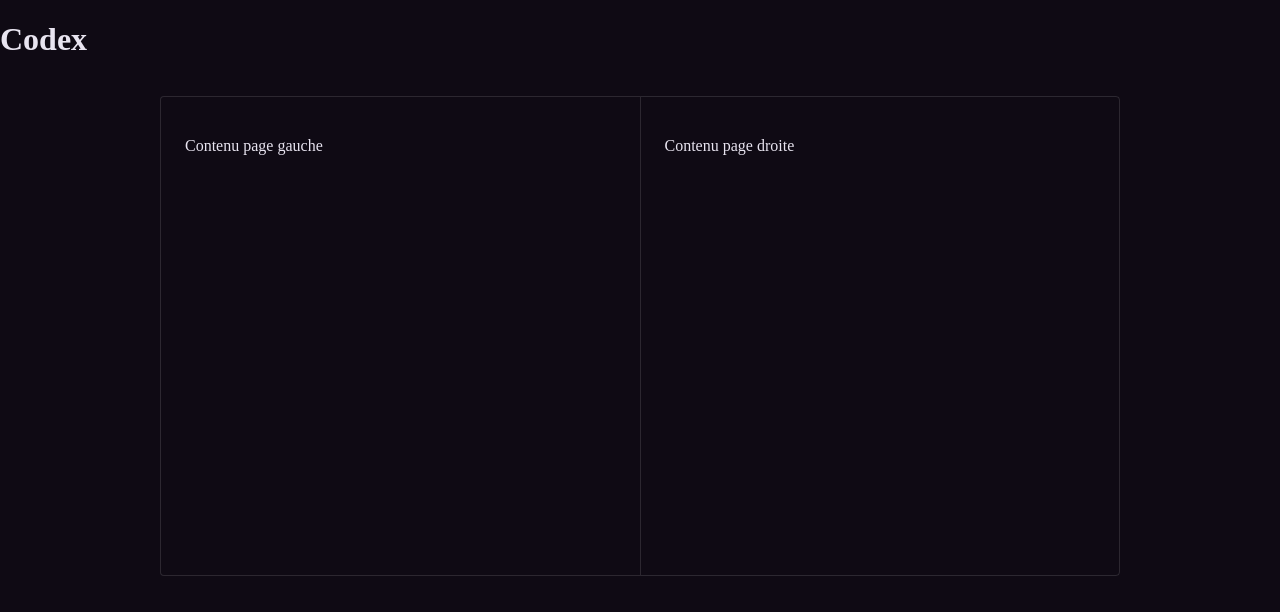
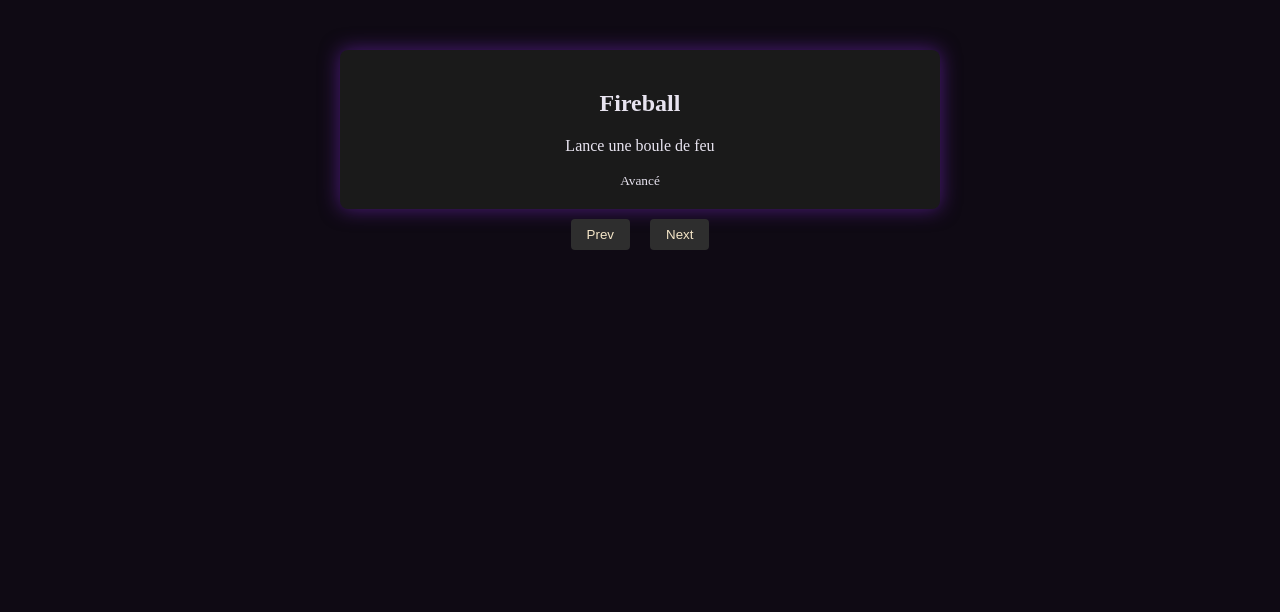
Before and after one commit to SteveRothier/Codex, a React (Vite) app: page / in a window 1280 px wide. Shown: the top 612 px of the page. Built offline with nearby package versions, Linux system fonts and the light colour scheme.

Commit message:
Début d'affiche du livre

```diff
--- a/src/App.tsx
+++ b/src/App.tsx
@@ -1,14 +1,10 @@
-import { Book } from './components/Book'
+import Book from './components/Book'
 
 function App() {
   return (
-    <main>
-      <h1>Codex</h1>
-      <Book
-        leftPage={<p>Contenu page gauche</p>}
-        rightPage={<p>Contenu page droite</p>}
-      />
-    </main>
+    <div className="App">
+      <Book />
+    </div>
   )
 }
 
--- a/src/components/Book.tsx
+++ b/src/components/Book.tsx
@@ -1,18 +1,28 @@
-import type { ReactNode } from 'react'
-import { Page } from './Page'
-import '../styles/book.css'
+import { useState } from 'react'
+import Page from './Page'
+import { spells } from '../data/spells'
 
-export type BookProps = {
-  leftPage?: ReactNode
-  rightPage?: ReactNode
-}
+export default function Book() {
+  const [currentPage, setCurrentPage] = useState(0)
 
-export function Book({ leftPage, rightPage }: BookProps) {
+  const nextPage = () => {
+    if (currentPage < spells.length - 1) setCurrentPage(currentPage + 1)
+  }
+
+  const prevPage = () => {
+    if (currentPage > 0) setCurrentPage(currentPage - 1)
+  }
+
   return (
-    <div className="book" role="region" aria-label="Grimoire ouvert">
-      <div className="book__spread">
-        <Page side="left">{leftPage}</Page>
-        <Page side="right">{rightPage}</Page>
+    <div className="book">
+      <Page spell={spells[currentPage]} />
+      <div className="controls">
+        <button type="button" onClick={prevPage}>
+          Prev
+        </button>
+        <button type="button" onClick={nextPage}>
+          Next
+        </button>
       </div>
     </div>
   )
--- a/src/components/Page.tsx
+++ b/src/components/Page.tsx
@@ -1,17 +1,13 @@
-import type { ReactNode } from 'react'
-
-export type PageProps = {
-  side: 'left' | 'right'
-  children?: ReactNode
+interface PageProps {
+  spell: { name: string; description: string; level: string }
 }
 
-export function Page({ side, children }: PageProps) {
+export default function Page({ spell }: PageProps) {
   return (
-    <article
-      className={`book__page book__page--${side}`}
-      aria-label={side === 'left' ? 'Page gauche' : 'Page droite'}
-    >
-      {children}
-    </article>
+    <div className="page">
+      <h2>{spell.name}</h2>
+      <p>{spell.description}</p>
+      <small>{spell.level}</small>
+    </div>
   )
 }
--- a/src/data/spells.ts
+++ b/src/data/spells.ts
@@ -1,12 +1,14 @@
-export type SpellType = 'feu' | 'glace' | 'ombre' | 'arcane' | 'nature'
-
-export type Spell = {
-  id: string
-  name: string
-  description: string
-  level: number
-  type: SpellType
-  color: string
-}
-
-export const spells: Spell[] = []
+export const spells = [
+  {
+    id: 1,
+    name: 'Fireball',
+    description: 'Lance une boule de feu',
+    level: 'Avancé',
+  },
+  {
+    id: 2,
+    name: 'Ice Shield',
+    description: 'Crée un bouclier de glace',
+    level: 'Intermédiaire',
+  },
+]
--- a/src/styles/book.css
+++ /dev/null
@@ -1,30 +0,0 @@
-.book {
-  display: flex;
-  justify-content: center;
-  align-items: center;
-  padding: 1rem;
-}
-
-.book__spread {
-  display: flex;
-  min-height: 60vh;
-  max-width: 960px;
-  width: 100%;
-  gap: 0;
-}
-
-.book__page {
-  flex: 1;
-  min-height: 100%;
-  padding: 1.5rem;
-  border: 1px solid rgba(255, 255, 255, 0.12);
-}
-
-.book__page--left {
-  border-radius: 4px 0 0 4px;
-  border-right: none;
-}
-
-.book__page--right {
-  border-radius: 0 4px 4px 0;
-}
--- a/src/styles/global.css
+++ b/src/styles/global.css
@@ -14,3 +14,26 @@ body {
 #root {
   min-height: 100svh;
 }
+
+.book {
+  width: 600px;
+  margin: 50px auto;
+  text-align: center;
+}
+
+.page {
+  background-color: #1a1a1a;
+  padding: 20px;
+  border-radius: 8px;
+  box-shadow: 0 0 20px rgba(138, 43, 226, 0.5);
+}
+
+.controls button {
+  margin: 10px;
+  padding: 8px 16px;
+  cursor: pointer;
+  background-color: #2e2e2e;
+  color: #f5e6c8;
+  border: none;
+  border-radius: 4px;
+}
```
